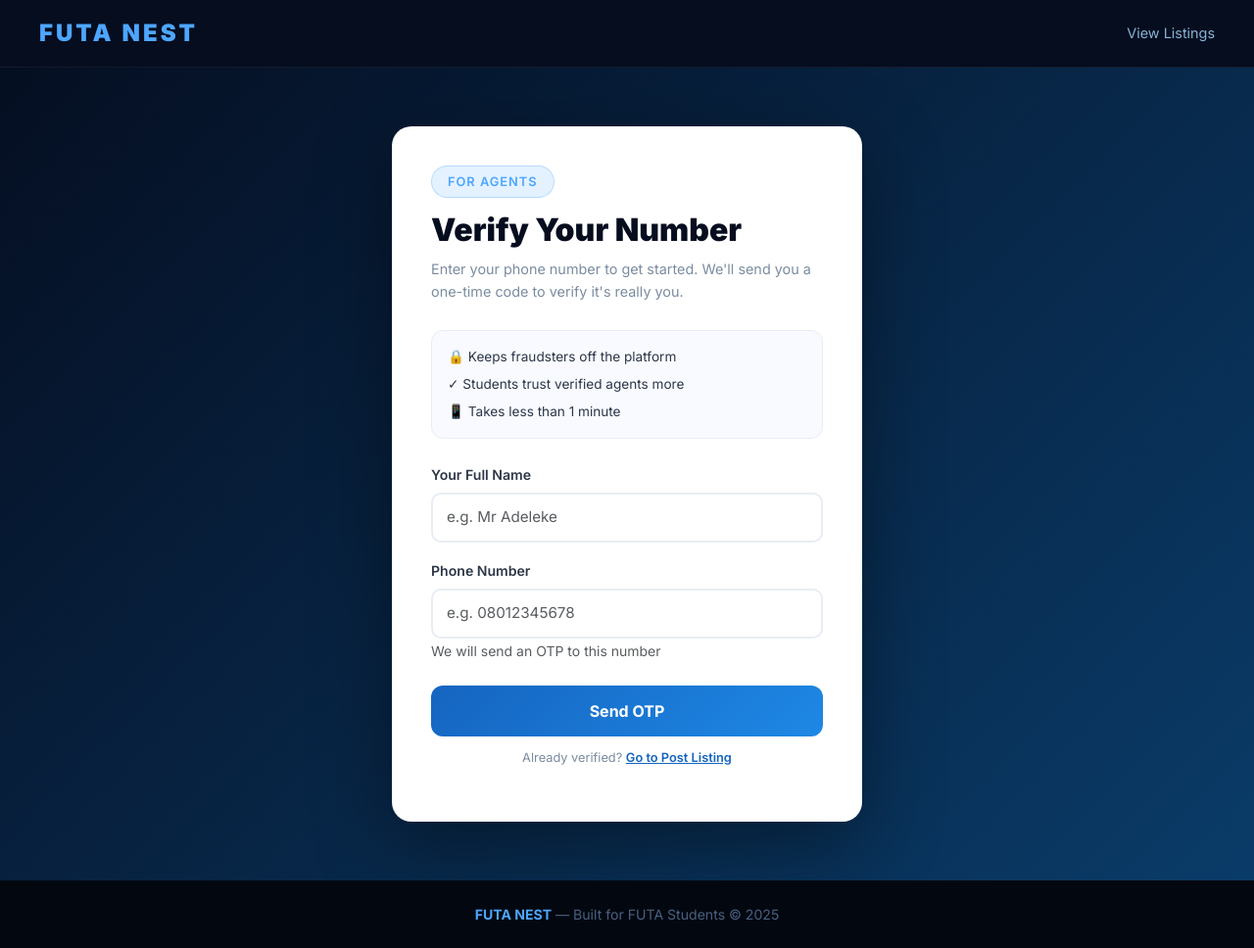
After one commit to ikejidorcas/FUTA-NEST, a Flask app: page /agent/register in a window 1280 px wide. The commit adds this page. Shown: the whole page at 98% size. Run offline with Flask 3, Linux system fonts and the light colour scheme.

Commit message:
Add OTP verification and remove mandatory ID upload

```diff
--- a/app.py
+++ b/app.py
@@ -4,6 +4,9 @@ import os
 import requests
 import cloudinary
 import cloudinary.uploader
+import random
+import string
+from datetime import datetime, timedelta
 
 cloudinary.config(
     cloud_name=os.getenv('CLOUDINARY_CLOUD_NAME'),
@@ -38,6 +41,29 @@ def supabase_request(method, endpoint, data=None, params=None):
         response = requests.delete(url, headers=headers, params=params)
     return response
 
+TERMII_API_KEY = os.getenv('TERMII_API_KEY')
+
+def send_otp(phone, code):
+    """Send OTP via Termii SMS"""
+    url = "https://api.ng.termii.com/api/sms/send"
+    payload = {
+        "to": phone,
+        "from": "FUTANEST",
+        "sms": f"Your FUTA Nest verification code is: {code}. Valid for 10 minutes. Do not share this code.",
+        "type": "plain",
+        "api_key": TERMII_API_KEY,
+        "channel": "generic"
+    }
+    try:
+        response = requests.post(url, json=payload)
+        return response.status_code == 200
+    except:
+        return False
+
+def generate_otp():
+    """Generate 6-digit OTP"""
+    return ''.join(random.choices(string.digits, k=6))
+
 @app.route('/')
 def home():
     return render_template('home.html')
@@ -63,47 +89,39 @@ def listings():
 
 @app.route('/post-listing', methods=['GET', 'POST'])
 def post_listing():
+    # Check if agent is logged in
+    if not session.get('agent_phone'):
+        flash('Please verify your phone number first to post a listing.', 'danger')
+        return redirect('/agent/register')
+
+    # Check if agent is blocked
+    phone = session.get('agent_phone')
+    blocked_check = supabase_request("GET", "agents",
+                                     params={"phone": f"eq.{phone}",
+                                             "blocked": "eq.true"})
+    if blocked_check.json():
+        flash('Your account has been blocked. Contact admin for support.', 'danger')
+        return redirect('/')
+
     if request.method == 'POST':
         image_url = ''
         video_url = ''
-        cloudinary.config(
-    cloud_name="da6gxwgjq",
-    api_key="636751886513396",
-    api_secret="5AZMUQGgtFo_A5c9cZZTmPlpJYo"
-)
 
-        # Handle image upload to Cloudinary
         image_file = request.files.get('image')
         if image_file and image_file.filename != '':
             image_upload = cloudinary.uploader.upload(
-                image_file,
-                folder="futa-nest/images"
-            )
+                image_file, folder="futa-nest/images")
             image_url = image_upload.get('secure_url', '')
 
-        # Handle video upload to Cloudinary
         video_file = request.files.get('video')
         if video_file and video_file.filename != '':
             video_upload = cloudinary.uploader.upload(
-                video_file,
-                resource_type="video",
-                folder="futa-nest/videos"
-            )
+                video_file, resource_type="video", folder="futa-nest/videos")
             video_url = video_upload.get('secure_url', '')
 
-            # Handle ID upload to Cloudinary
-        id_file = request.files.get('agent_id')
-        agent_id_url = ''
-        if id_file and id_file.filename != '':
-            id_upload = cloudinary.uploader.upload(
-                id_file,
-                folder="futa-nest/ids"
-            )
-            agent_id_url = id_upload.get('secure_url', '')
-
         data = {
-            "agent_name": request.form.get('agent_name'),
-            "phone": request.form.get('phone'),
+            "agent_name": session.get('agent_name'),
+            "phone": phone,
             "title": request.form.get('title'),
             "description": request.form.get('description'),
             "area": request.form.get('area'),
@@ -111,9 +129,11 @@ def post_listing():
             "price": int(request.form.get('price')),
             "image_url": image_url,
             "video_url": video_url,
-            "agent_id_url": agent_id_url,
-            "approved": False
-
+            "approved": False,
+            "available": True,
+            "featured": False,
+            "verified": False,
+            "agent_phone_ref": phone
         }
 
         response = supabase_request("POST", "listings", data=data)
@@ -122,7 +142,10 @@ def post_listing():
         else:
             flash(f'Error: {response.text}', 'danger')
         return redirect('/post-listing')
-    return render_template('post_listing.html')
+
+    return render_template('post_listing.html',
+                           agent_name=session.get('agent_name'),
+                           agent_phone=phone)
 
 @app.route('/admin', methods=['GET', 'POST'])
 def admin_login():
@@ -222,5 +245,172 @@ def admin_reports():
     reports = response.json() if response.status_code == 200 else []
     return render_template('admin_reports.html', reports=reports)
 
+# ── AGENT REGISTER ───────────────────────────────────────────────
+@app.route('/agent/register', methods=['GET', 'POST'])
+def agent_register():
+    if request.method == 'POST':
+        name = request.form.get('name')
+        phone = request.form.get('phone').strip().replace(' ', '')
+
+        # Make sure phone starts with country code
+        if phone.startswith('0'):
+            phone = '234' + phone[1:]
+
+        # Check if agent is blocked
+        blocked_check = supabase_request("GET", "agents",
+                                         params={"phone": f"eq.{phone}",
+                                                 "blocked": "eq.true"})
+        if blocked_check.json():
+            flash('This number has been blocked from FUTA Nest.', 'danger')
+            return redirect('/agent/register')
+
+        # Generate and send OTP
+        code = generate_otp()
+        expires = (datetime.utcnow() + timedelta(minutes=10)).isoformat()
+
+        # Save OTP to database
+        supabase_request("POST", "otps", data={
+            "phone": phone,
+            "code": code,
+            "expires_at": expires,
+            "used": False
+        })
+
+        # Send OTP via Termii
+        sent = send_otp(phone, code)
+
+        if sent:
+            session['pending_phone'] = phone
+            session['pending_name'] = name
+            flash(f'OTP sent to {phone}. Enter it below to verify.', 'success')
+            return redirect('/agent/verify-otp')
+        else:
+            flash('Could not send OTP. Please check your number and try again.', 'danger')
+
+    return render_template('agent_register.html')
+
+# ── VERIFY OTP ───────────────────────────────────────────────────
+@app.route('/agent/verify-otp', methods=['GET', 'POST'])
+def agent_verify_otp():
+    if request.method == 'POST':
+        code = request.form.get('otp').strip()
+        phone = session.get('pending_phone')
+        name = session.get('pending_name')
+
+        if not phone:
+            return redirect('/agent/register')
+
+        # Check OTP
+        now = datetime.utcnow().isoformat()
+        otp_check = supabase_request("GET", "otps",
+                                      params={"phone": f"eq.{phone}",
+                                              "code": f"eq.{code}",
+                                              "used": "eq.false",
+                                              "order": "created_at.desc",
+                                              "limit": "1"})
+
+        otps = otp_check.json()
+
+        if not otps:
+            flash('Invalid OTP. Please try again.', 'danger')
+            return redirect('/agent/verify-otp')
+
+        otp = otps[0]
+
+        # Check if expired
+        expires_at = datetime.fromisoformat(otp['expires_at'].replace('Z', ''))
+        if datetime.utcnow() > expires_at:
+            flash('OTP has expired. Please request a new one.', 'danger')
+            return redirect('/agent/register')
+
+        # Mark OTP as used
+        supabase_request("PATCH", "otps",
+                         data={"used": True},
+                         params={"id": f"eq.{otp['id']}"})
+
+        # Create or update agent account
+        existing = supabase_request("GET", "agents",
+                                     params={"phone": f"eq.{phone}"})
+
+        if not existing.json():
+            supabase_request("POST", "agents", data={
+                "phone": phone,
+                "name": name,
+                "verified": True,
+                "flagged": False,
+                "blocked": False
+            })
+        else:
+            supabase_request("PATCH", "agents",
+                             data={"verified": True},
+                             params={"phone": f"eq.{phone}"})
+
+        # Log agent in
+        session['agent_phone'] = phone
+        session['agent_name'] = name
+        session.pop('pending_phone', None)
+        session.pop('pending_name', None)
+
+        flash('Phone verified! You can now post listings.', 'success')
+        return redirect('/post-listing')
+
+    return render_template('agent_verify_otp.html')
+
+# ── AGENT LOGOUT ─────────────────────────────────────────────────
+@app.route('/agent/logout')
+def agent_logout():
+    session.pop('agent_phone', None)
+    session.pop('agent_name', None)
+    return redirect('/')
+
+# ── ADMIN FLAG AGENT ─────────────────────────────────────────────
+@app.route('/admin/flag/<phone>')
+def flag_agent(phone):
+    if not session.get('admin'):
+        return redirect('/admin')
+    reason = request.args.get('reason', 'Flagged by admin')
+    supabase_request("PATCH", "agents",
+                     data={"flagged": True, "flag_reason": reason},
+                     params={"phone": f"eq.{phone}"})
+    flash(f'Agent {phone} has been flagged!', 'success')
+    return redirect('/admin/agents')
+
+# ── ADMIN BLOCK AGENT ─────────────────────────────────────────────
+@app.route('/admin/block/<phone>')
+def block_agent(phone):
+    if not session.get('admin'):
+        return redirect('/admin')
+    # Block agent
+    supabase_request("PATCH", "agents",
+                     data={"blocked": True, "flagged": True},
+                     params={"phone": f"eq.{phone}"})
+    # Remove all their listings
+    supabase_request("PATCH", "listings",
+                     data={"approved": False, "available": False},
+                     params={"phone": f"eq.{phone}"})
+    flash(f'Agent {phone} blocked and listings removed!', 'success')
+    return redirect('/admin/agents')
+
+# ── ADMIN UNBLOCK AGENT ───────────────────────────────────────────
+@app.route('/admin/unblock/<phone>')
+def unblock_agent(phone):
+    if not session.get('admin'):
+        return redirect('/admin')
+    supabase_request("PATCH", "agents",
+                     data={"blocked": False, "flagged": False, "flag_reason": None},
+                     params={"phone": f"eq.{phone}"})
+    flash(f'Agent {phone} has been unblocked!', 'success')
+    return redirect('/admin/agents')
+
+# ── ADMIN VIEW AGENTS ─────────────────────────────────────────────
+@app.route('/admin/agents')
+def admin_agents():
+    if not session.get('admin'):
+        return redirect('/admin')
+    response = supabase_request("GET", "agents",
+                                params={"order": "created_at.desc"})
+    agents = response.json() if response.status_code == 200 else []
+    return render_template('admin_agents.html', agents=agents)
+
 if __name__ == '__main__':
     app.run(debug=True, host='127.0.0.1', port=8080)
--- a/templates/admin_dashboard.html
+++ b/templates/admin_dashboard.html
@@ -64,6 +64,9 @@
         <a href="/admin/logout" class="btn-logout">Logout</a>
         <a href="/admin/reports" style="color:#8ab4d4;text-decoration:none;font-size:0.85rem;margin-right:16px;">
     View Reports
+</a>
+<a href="/admin/agents" style="color:#8ab4d4;text-decoration:none;font-size:0.85rem;margin-right:16px;">
+    Agents
 </a>
     </nav>
 
--- /dev/null
+++ b/templates/agent_register.html
@@ -0,0 +1,84 @@
+<!DOCTYPE html>
+<html lang="en">
+<head>
+    <meta charset="UTF-8">
+    <meta name="viewport" content="width=device-width, initial-scale=1.0">
+    <title>FUTA Nest — Agent Registration</title>
+    <link href="https://cdn.jsdelivr.net/npm/bootstrap@5.3.0/dist/css/bootstrap.min.css" rel="stylesheet">
+    <link href="https://fonts.googleapis.com/css2?family=Inter:wght@400;500;600;700;900&display=swap" rel="stylesheet">
+    <style>
+        * { font-family: 'Inter', sans-serif; }
+        body { background: linear-gradient(135deg, #050d1f, #0a3d6b); min-height: 100vh; display: flex; flex-direction: column; }
+        .navbar { background-color: #050d1f; padding: 16px 40px; border-bottom: 1px solid rgba(255,255,255,0.06); }
+        .brand-name { font-size: 1.5rem; font-weight: 900; letter-spacing: 3px; color: #4da6ff; text-decoration: none; text-transform: uppercase; }
+        .page-wrapper { flex: 1; display: flex; align-items: center; padding: 60px 0; }
+        .form-card { background: white; border-radius: 20px; padding: 40px; max-width: 480px; margin: 0 auto; width: 100%; box-shadow: 0 24px 80px rgba(0,0,0,0.4); }
+        .page-badge { display: inline-block; background: rgba(77,166,255,0.15); border: 1px solid rgba(77,166,255,0.3); color: #4da6ff; border-radius: 20px; padding: 6px 16px; font-size: 0.8rem; font-weight: 600; letter-spacing: 1px; margin-bottom: 14px; }
+        h2 { font-weight: 800; color: #050d1f; margin-bottom: 8px; }
+        .subtitle { color: #7a8ca0; font-size: 0.9rem; margin-bottom: 28px; line-height: 1.6; }
+        .form-label { font-weight: 600; font-size: 0.88rem; color: #2d3748; }
+        .form-control { border: 2px solid #e8edf5; border-radius: 10px; padding: 12px 14px; font-size: 0.95rem; }
+        .form-control:focus { border-color: #4da6ff; box-shadow: none; }
+        .btn-submit { background: linear-gradient(135deg, #1565c0, #1e88e5); color: white; border: none; border-radius: 12px; padding: 14px; font-weight: 700; font-size: 1rem; width: 100%; }
+        .btn-submit:hover { opacity: 0.9; color: white; }
+        .note { font-size: 0.8rem; color: #7a8ca0; text-align: center; margin-top: 12px; }
+        .alert-success { background: #e8f5e9; border: 1px solid #a5d6a7; color: #2e7d32; border-radius: 10px; padding: 14px 18px; font-weight: 500; margin-bottom: 20px; }
+        .alert-danger { background: #ffebee; border: 1px solid #ef9a9a; color: #c62828; border-radius: 10px; padding: 14px 18px; font-weight: 500; margin-bottom: 20px; }
+        .why-section { background: #f8faff; border-radius: 12px; padding: 16px; margin-bottom: 24px; border: 1px solid #e8edf5; }
+        .why-item { display: flex; gap: 10px; align-items: center; margin-bottom: 8px; font-size: 0.85rem; color: #2d3748; }
+        .why-item:last-child { margin-bottom: 0; }
+        footer { background: #030810; color: #4a6080; padding: 24px 0; text-align: center; font-size: 0.88rem; }
+        footer span { color: #4da6ff; font-weight: 700; }
+    </style>
+</head>
+<body>
+    <nav class="navbar d-flex justify-content-between align-items-center">
+        <a href="/" class="brand-name">FUTA NEST</a>
+        <a href="/listings" style="color:#8ab4d4;text-decoration:none;font-size:0.9rem;">View Listings</a>
+    </nav>
+
+    <div class="page-wrapper">
+        <div class="container">
+            <div class="form-card">
+                <div class="page-badge">FOR AGENTS</div>
+                <h2>Verify Your Number</h2>
+                <p class="subtitle">Enter your phone number to get started. We'll send you a one-time code to verify it's really you.</p>
+
+                <div class="why-section">
+                    <div class="why-item">🔒 Keeps fraudsters off the platform</div>
+                    <div class="why-item">✓ Students trust verified agents more</div>
+                    <div class="why-item">📱 Takes less than 1 minute</div>
+                </div>
+
+                {% with messages = get_flashed_messages(with_categories=true) %}
+                    {% if messages %}
+                        {% for category, message in messages %}
+                        <div class="alert-{{ category }}">{{ message }}</div>
+                        {% endfor %}
+                    {% endif %}
+                {% endwith %}
+
+                <form method="POST">
+                    <div class="mb-3">
+                        <label class="form-label">Your Full Name</label>
+                        <input type="text" name="name" class="form-control"
+                               placeholder="e.g. Mr Adeleke" required>
+                    </div>
+                    <div class="mb-4">
+                        <label class="form-label">Phone Number</label>
+                        <input type="text" name="phone" class="form-control"
+                               placeholder="e.g. 08012345678" required>
+                        <small class="text-muted">We will send an OTP to this number</small>
+                    </div>
+                    <button type="submit" class="btn-submit btn">Send OTP</button>
+                    <p class="note">Already verified? <a href="/post-listing" style="color:#1565c0;font-weight:600;">Go to Post Listing</a></p>
+                </form>
+            </div>
+        </div>
+    </div>
+
+    <footer>
+        <span>FUTA NEST</span> &mdash; Built for FUTA Students &copy; 2025
+    </footer>
+</body>
+</html>
```
Also changed, not shown: templates/admin_agent.html (added, +130 -0 lines), templates/agent_verify_otp.html (added, +66 -0 lines), templates/listings.html (+6 -3 lines), templates/post_listing.html (+0 -16 lines).
